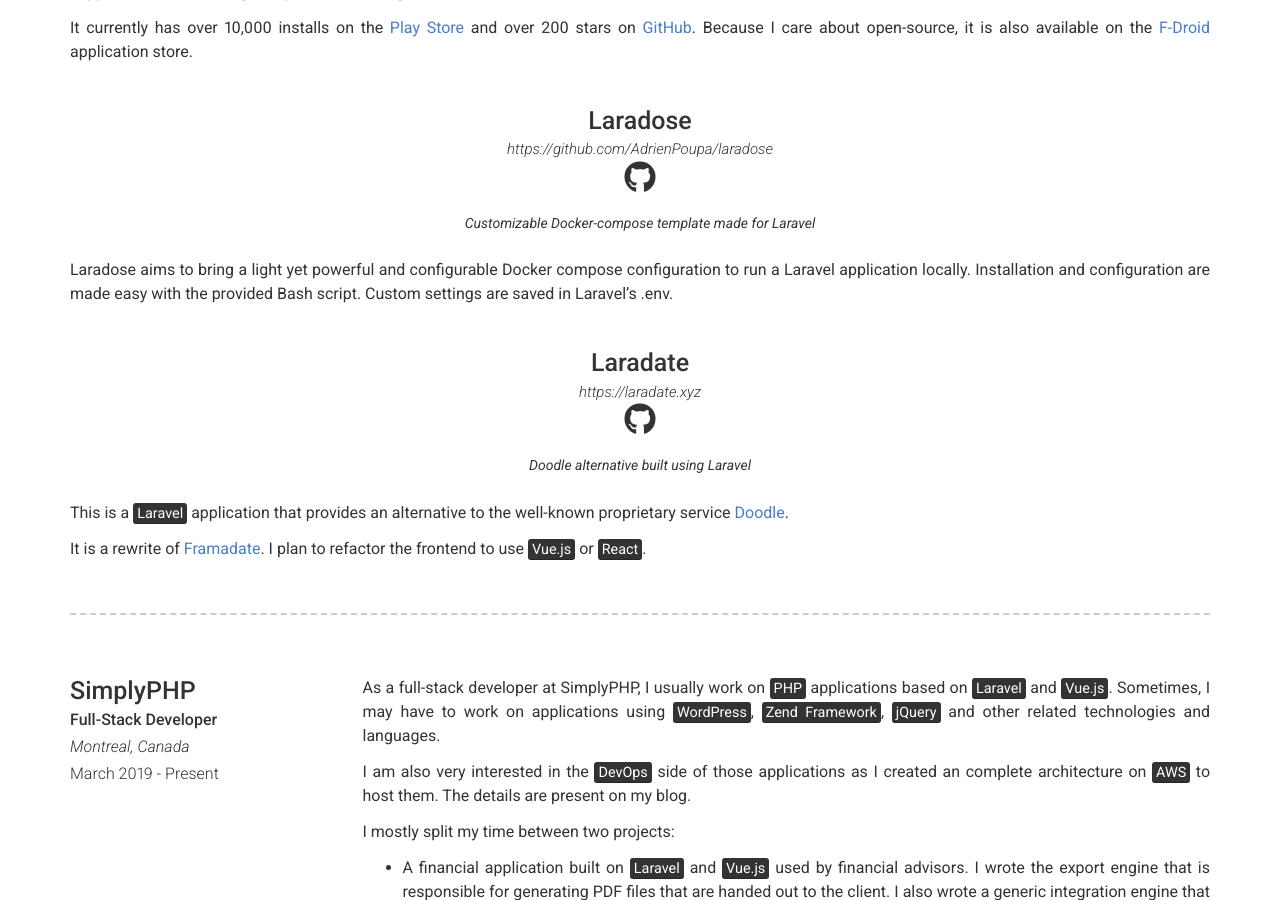
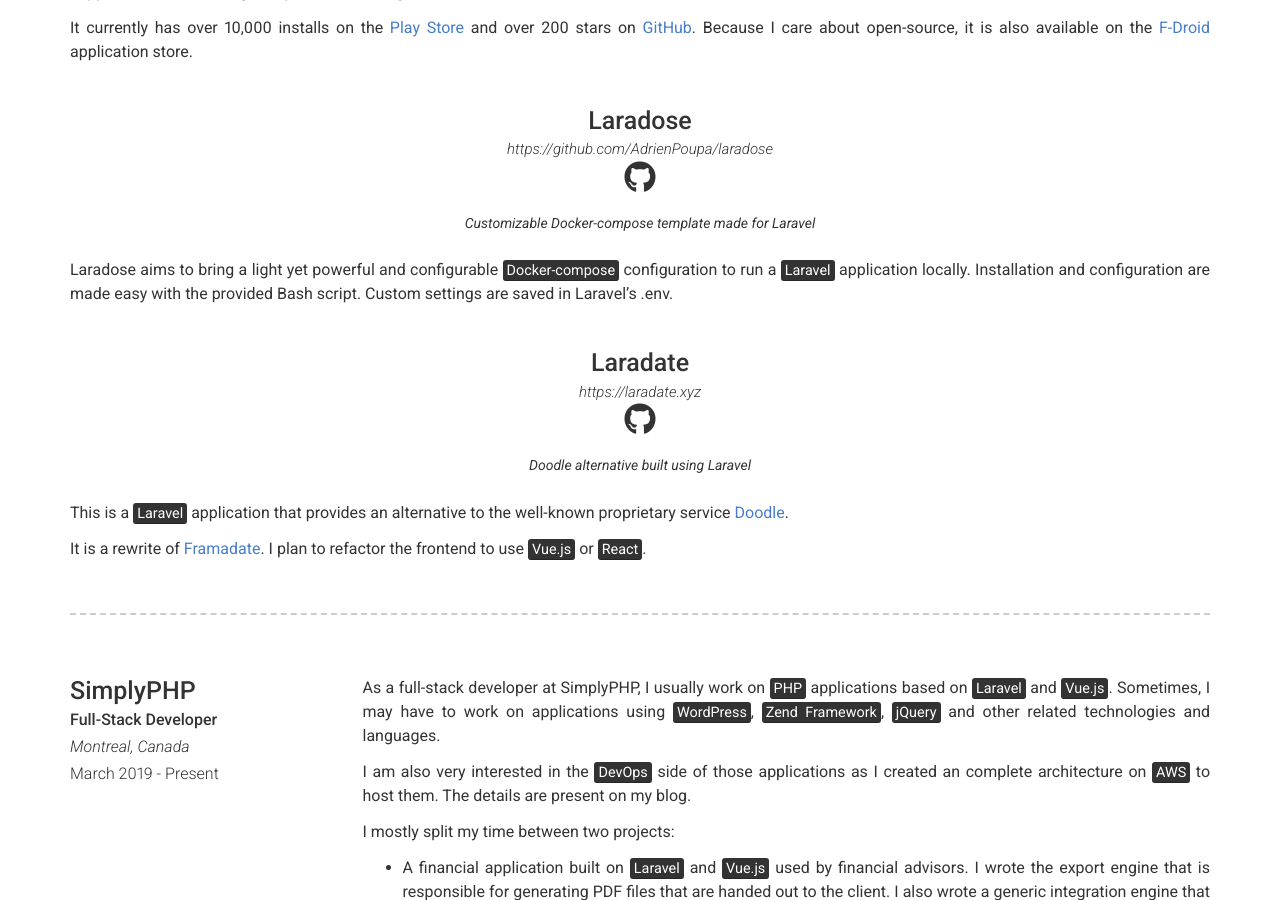
Before and after one commit to AdrienPoupa/resume, a Jekyll site: the page built from index.md, in a window 1280 px wide and 900 px high, scrolled down 941 px. Built offline with Jekyll 4.4.1, drawn with Linux system fonts in a browser that asks for light colours; nearby versions of some CDN libraries.

```diff
--- a/_data/en/projects.yml
+++ b/_data/en/projects.yml
@@ -21,7 +21,7 @@
   quote: >
     Customizable Docker-compose template made for Laravel
   description: |
-    Laradose aims to bring a light yet powerful and configurable Docker compose configuration to run a Laravel application locally.
+    Laradose aims to bring a light yet powerful and configurable <mark>Docker-compose</mark> configuration to run a <mark>Laravel</mark> application locally.
     Installation and configuration are made easy with the provided Bash script. Custom settings are saved in Laravel's .env.
 
 - layout: top-middle
```
